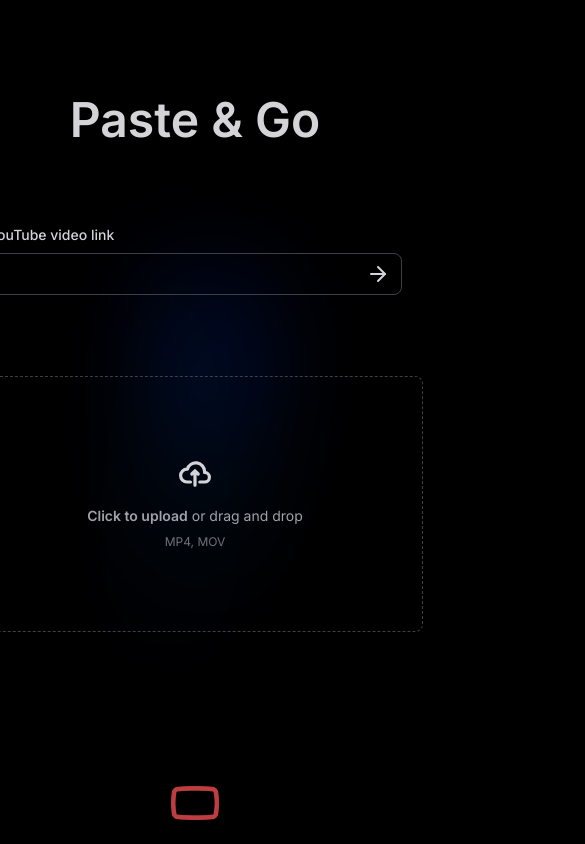
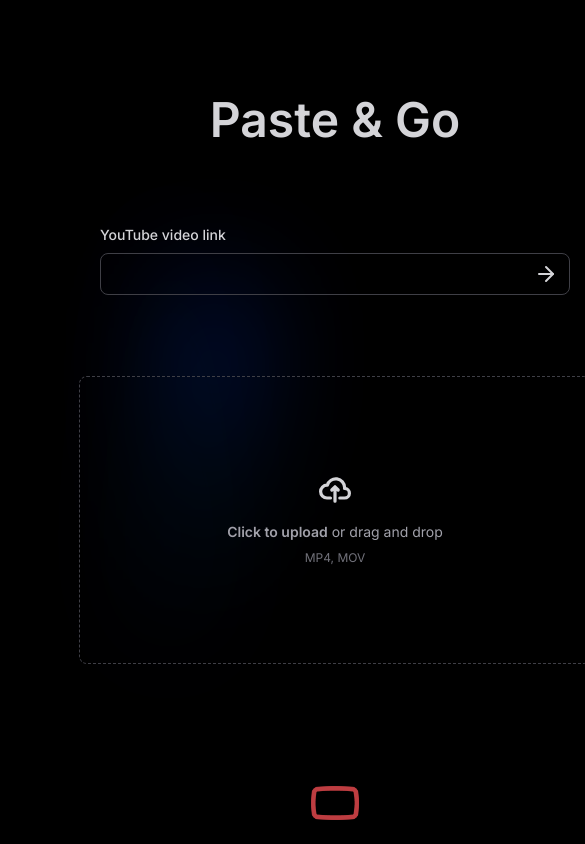
Before and after one commit to mjnoach/video-export, a Next.js app: page / in a window 390 px wide. Shown: the top 844 px of the page, 585 px wide, since content can reach past the window. Built offline with nearby package versions, Linux system fonts and the light colour scheme.

Commit message:
set min width of the layout

```diff
--- a/src/app/edit/page.tsx
+++ b/src/app/edit/page.tsx
@@ -8,12 +8,10 @@ export default function Edit() {
   return (
     <main className="flex h-full w-full flex-row items-start px-8 lg:px-16">
       <Drawer />
-      <div className="flex h-full flex-1 items-center justify-center px-6 lg:px-0">
-        <div className="flex w-full max-w-4xl flex-col items-stretch justify-center gap-6">
-          <NoSSR>
-            <VideoPlayer />
-          </NoSSR>
-        </div>
+      <div className="center flex w-full max-w-4xl flex-col items-stretch justify-center gap-6">
+        <NoSSR>
+          <VideoPlayer />
+        </NoSSR>
       </div>
     </main>
   )
--- a/src/app/globals.css
+++ b/src/app/globals.css
@@ -108,7 +108,7 @@
       rgb(var(--background-start-rgb));
   }
   main {
-    @apply flex grow flex-col items-center py-12;
+    @apply mx-auto flex grow flex-col items-center py-12;
   }
 }
 
@@ -151,7 +151,7 @@
     @apply pointer-events-none cursor-default select-none opacity-50;
   }
   .center {
-    @apply flex flex-col items-center justify-center;
+    @apply mx-auto flex flex-col items-center justify-center;
   }
   .autofill-bg {
     @apply shadow-[inset_0_0_0px_1000px_rgb(var(--secondary-2))];
--- a/src/app/layout.tsx
+++ b/src/app/layout.tsx
@@ -23,7 +23,7 @@ export default function RootLayout({
     <html lang="en">
       <body className={inter.className}>
         <Providers>
-          <div className="flex grow flex-col-reverse sm:flex-col">
+          <div className="flex min-w-[670px] grow flex-col-reverse sm:flex-col">
             <Nav />
             {children}
           </div>
--- a/src/app/page.tsx
+++ b/src/app/page.tsx
@@ -19,9 +19,9 @@ import { VideoUpload } from '@/components/video-upload'
 
 export default function Home() {
   return (
-    <main className="mt-12">
+    <main className="mt-12 w-full">
       <Drawer />
-      <div className="grid gap-8">
+      <div className="min-w-sm grid w-full max-w-lg gap-8">
         <h1 className={`mb-6 text-center text-5xl font-semibold`}>
           Paste & Go
         </h1>
--- a/src/components/ui/slider.tsx
+++ b/src/components/ui/slider.tsx
@@ -72,7 +72,7 @@ const Marker = () => {
 
 const MarkerIcon = ({ className }: DefaultProps) => (
   <svg
-    className={cn(className, 'relative inset-y-1 w-4 fill-player')}
+    className={cn(className, 'relative inset-y-1.5 w-4 fill-player')}
     viewBox="0 0 384 379"
     xmlns="http://www.w3.org/2000/svg"
     version="1.1"
--- a/src/components/video-player/index.tsx
+++ b/src/components/video-player/index.tsx
@@ -258,18 +258,16 @@ export function VideoPlayer() {
       {!isLoadingPlayer && player && (
         <div
           className={cn(
-            'flex w-full flex-col items-center gap-10',
+            'flex w-full flex-col items-center gap-10 px-2',
             editor.isDisabled ? 'disable' : ''
           )}
         >
-          <div className="relative flex h-[5.1rem] w-full justify-center sm:h-[7.5rem] sm:flex-row">
-            <div className="hidden sm:block">
-              <ClipInfo
-                disabled={editor.isDisabled}
-                moveSlider={moveSlider}
-                getSlider={getSlider}
-              />
-            </div>
+          <div className="relative flex h-[7.5rem] w-full justify-center sm:flex-row">
+            <ClipInfo
+              disabled={editor.isDisabled}
+              moveSlider={moveSlider}
+              getSlider={getSlider}
+            />
             <PlayerControls
               disabled={editor.isDisabled}
               player={player}
--- a/src/components/video-upload.tsx
+++ b/src/components/video-upload.tsx
@@ -39,15 +39,13 @@ type UploadInputProps = DefaultProps & {
 const UploadInput = (props: UploadInputProps) => {
   // const supportedFormats = 'SVG, PNG, JPG or GIF (MAX. 800x400px)'
   return (
-    <div>
     <label
       htmlFor="file"
-        className="center panel aspect-video h-64 rounded-lg border-dashed !border-secondary-2"
+      className="center panel aspect-video w-full rounded-lg border-dashed !border-secondary-2"
     >
       <UploadIcon />
       <p className="mb-2 text-sm text-primary-2">
-          <span className="font-semibold">Click to upload</span> or drag and
-          drop
+        <span className="font-semibold">Click to upload</span> or drag and drop
       </p>
       <p className="text-xs text-primary-3">{UPLOAD_FORMATS.join(', ')}</p>
       <input
@@ -58,7 +56,6 @@ const UploadInput = (props: UploadInputProps) => {
         className="hidden"
       />
     </label>
-    </div>
   )
 }
 
```
Lines whose indentation alone changed are shown as unchanged.
